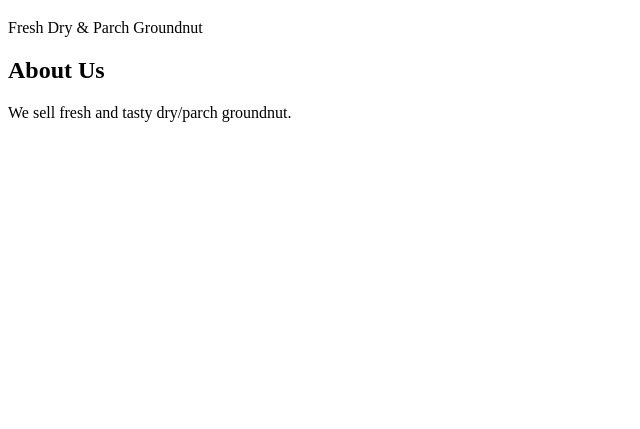
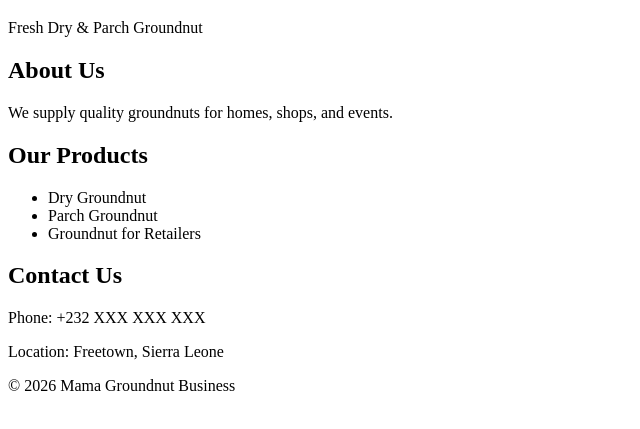
Before and after one commit to koromafaith99-svg/faith-grandnut-enterprise, a plain HTML site: page index.html in a window 1280 px wide. Shown: the part 61-490 px from the top of the page, without its empty margins (0-640 px from the left). Drawn offline with Linux system fonts and the light colour scheme.

Commit message:
Update index.html

```diff
--- a/index.html
+++ b/index.html
@@ -13,10 +13,29 @@
     <p>Fresh Dry & Parch Groundnut</p>
 </header>
 
-    <section class="about">
+<section>
     <h2>About Us</h2>
-        <p>We sell fresh and tasty dry/parch groundnut.</p>
+    <p>We supply quality groundnuts for homes, shops, and events.</p>
 </section>
+
+<section>
+    <h2>Our Products</h2>
+    <ul>
+        <li>Dry Groundnut</li>
+        <li>Parch Groundnut</li>
+        <li>Groundnut for Retailers</li>
+    </ul>
+</section>
+
+<section>
+    <h2>Contact Us</h2>
+    <p>Phone: +232 XXX XXX XXX</p>
+    <p>Location: Freetown, Sierra Leone</p>
+</section>
+
+<footer>
+    <p>&copy; 2026 Mama Groundnut Business</p>
+</footer>
 
 </body>
 </html>
```
Lines whose indentation alone changed are shown as unchanged.
